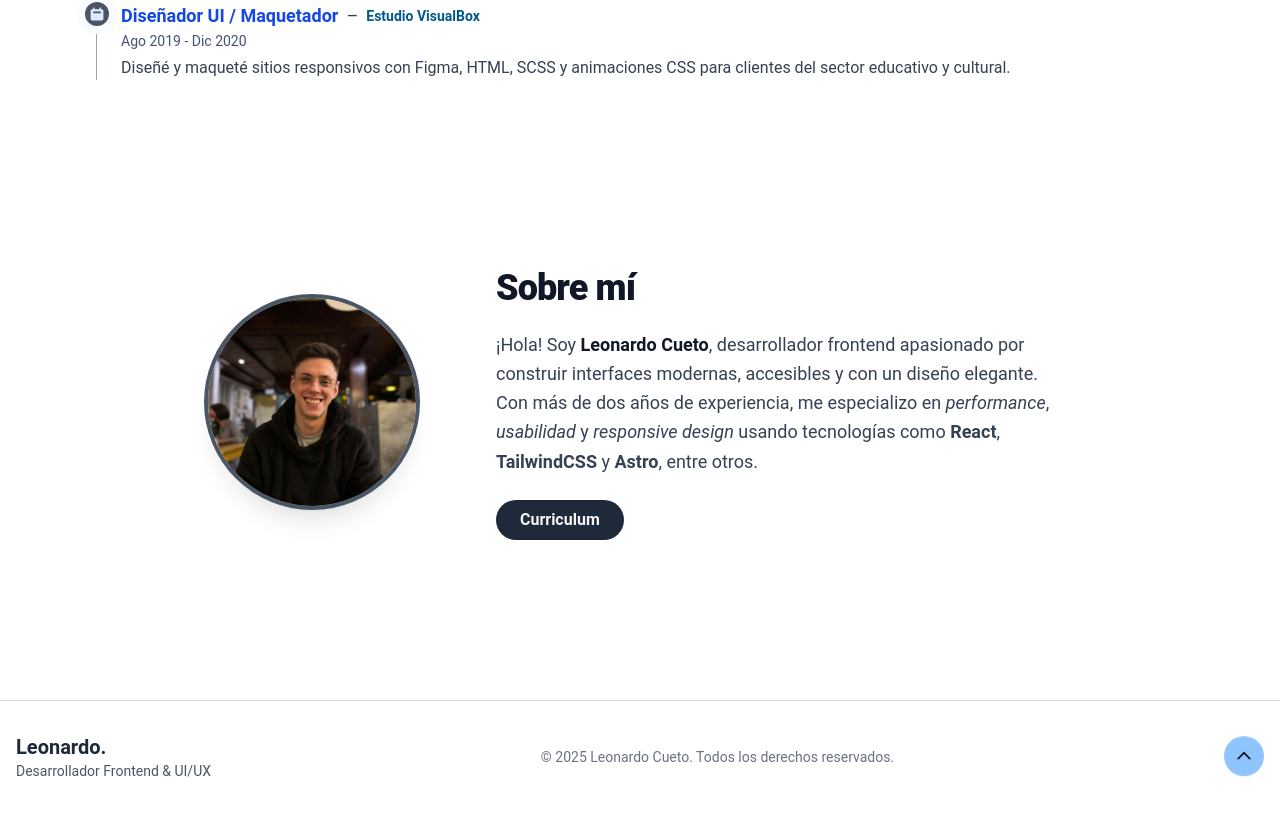
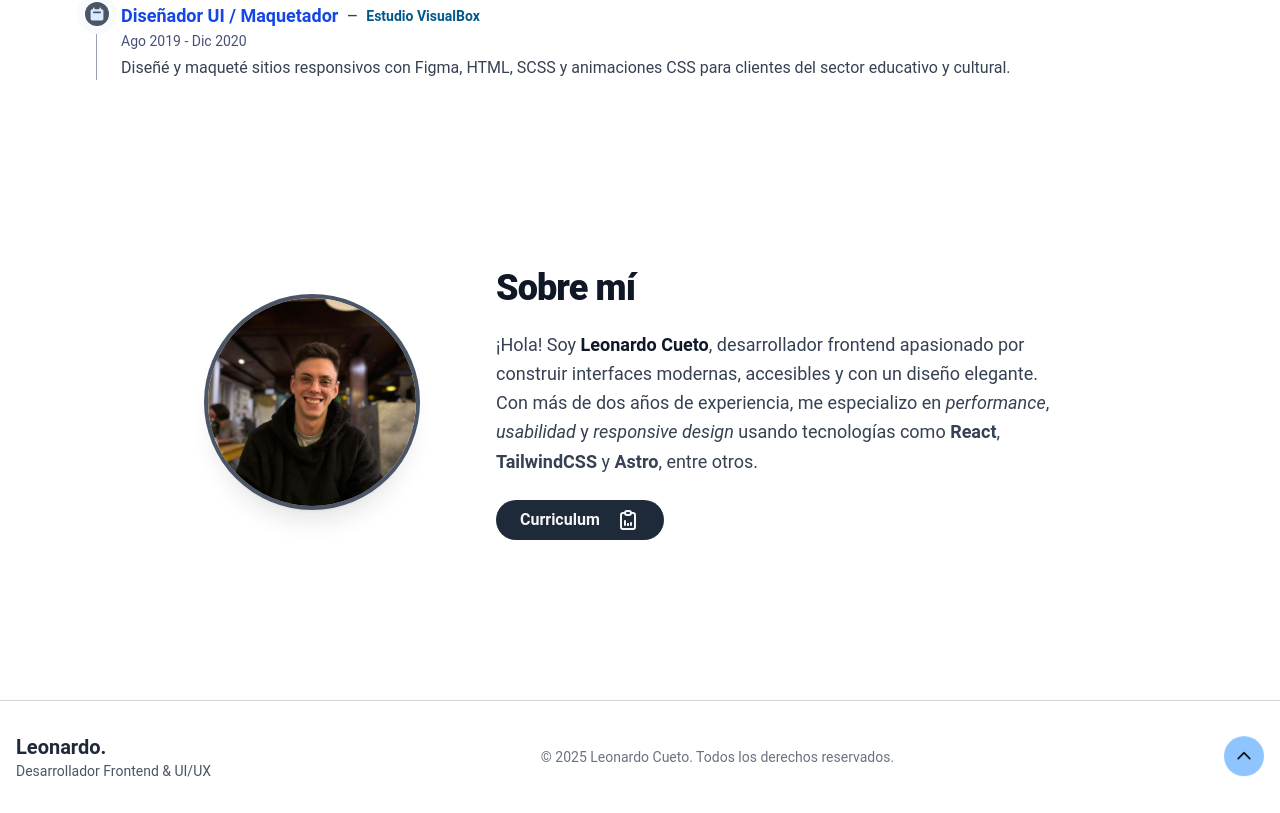
Before and after one commit to leonardocueto/portfolio, an Astro site: page / in a window 1280 px wide. Shown: the part 2604-3417 px from the top of the page. Built offline with nearby package versions, Linux system fonts and the light colour scheme; Astro itself is replaced by a stand-in of ours.

Commit message:
feat: Update About component with new Curriculum link and add Clipboard icon

```diff
--- a/src/components/About.astro
+++ b/src/components/About.astro
@@ -1,4 +1,5 @@
 ---
+import Clipboard from './Clipboard.astro'
 import SectionContainer from './SectionContainer.astro'
 ---
 
@@ -41,16 +42,17 @@ import SectionContainer from './SectionContainer.astro'
 
             <div class='mt-6 flex justify-center sm:justify-start'>
                 <a
-                    href='/cv.pdf'
+                    href='https://drive.google.com/file/d/1Zxk0BhUFoUBxdqdjSKGkg49WhQwl54h4/view?usp=sharing'
                     target='_blank'
                     rel='noopener noreferrer'
-                    class="flex items-center gap-2 px-6 py-2 font-bold relative z-10 overflow-hidden
+                    class="flex items-center px-6 py-2 font-bold relative z-10 overflow-hidden
                  before:content-[''] before:absolute before:top-0 before:left-0 before:h-full before:w-0
                  before:rounded-full before:bg-blue-400 before:-z-10 before:transition-all before:duration-300
                  hover:before:w-full text-gray-100 bg-gray-800 rounded-full hover:bg-gray-600
-                 hover:shadow-md hover:shadow-blue-500/50 ease duration-500 cursor-pointer"
+                 hover:shadow-md hover:shadow-blue-500/50 ease duration-500 cursor-pointer gap-4"
                 >
                     Curriculum
+                    <Clipboard />
                 </a>
             </div>
         </div>
```
